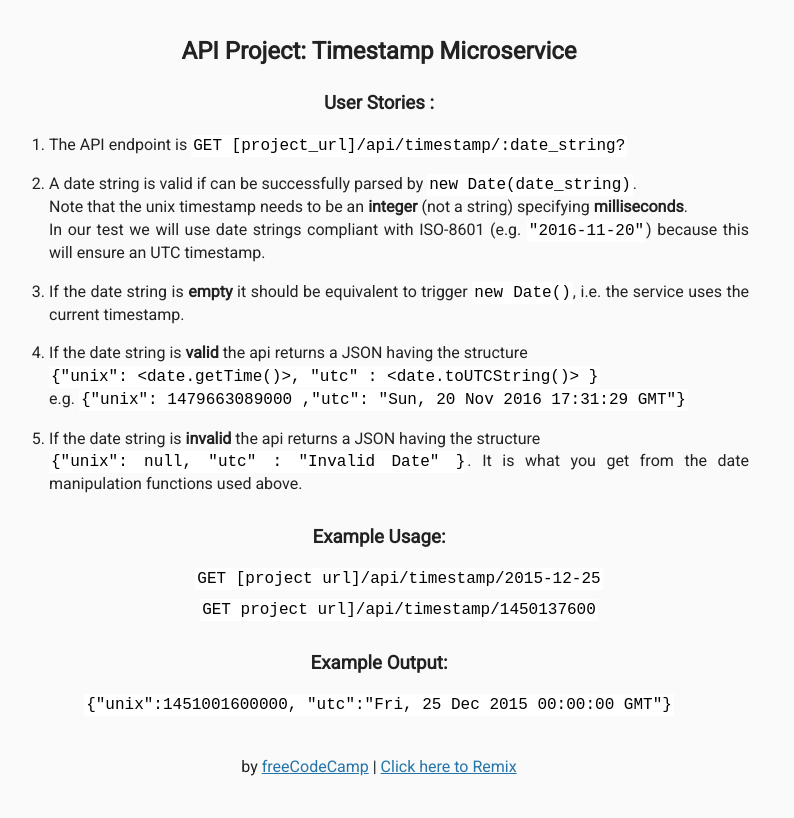
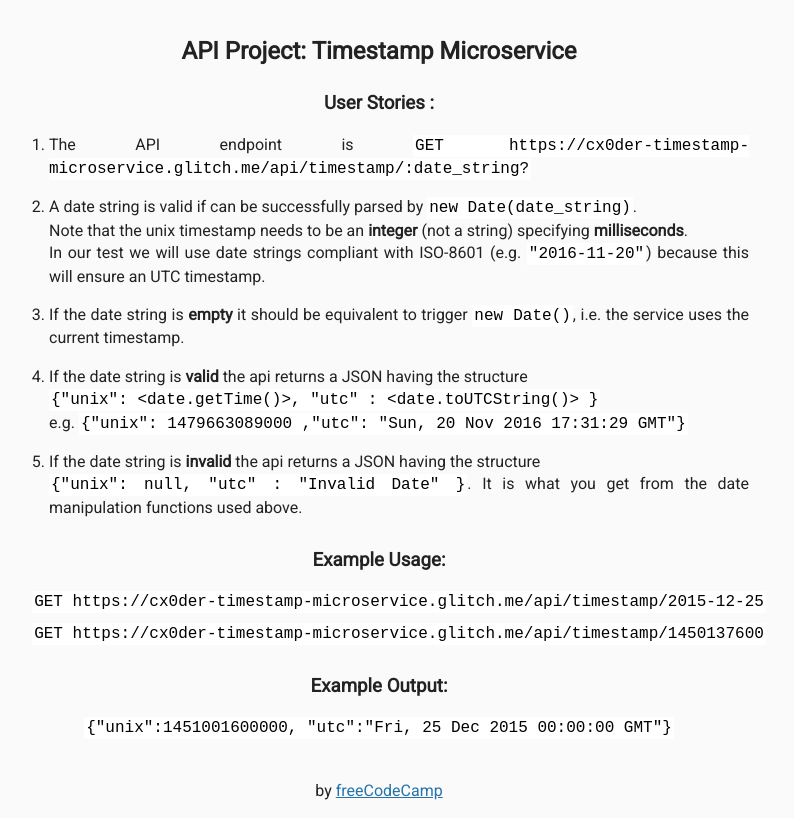
Before and after one commit to cx0der/timestamp-microservice, a website: page views/index.html in a window 1280 px wide. Shown: the whole page, without its empty margins (261-1055 px from the left). Drawn offline with Linux system fonts and the light colour scheme; files that its build step writes are made by us from their sources.

Commit message:
Updated README with correct urls

```diff
--- a/views/index.html
+++ b/views/index.html
@@ -11,12 +11,12 @@
 
    <body>
 
-      <div class="container">
+      <main class="container">
         <h2>API Project: Timestamp Microservice</h2>
         <h3>User Stories :</h3>
         <ol class="user-stories">
 
-          <li>The API endpoint is <code>GET [project_url]/api/timestamp/:date_string?</code></li>
+          <li>The API endpoint is <code>GET https://cx0der-timestamp-microservice.glitch.me/api/timestamp/:date_string?</code></li>
           <li>A date string is valid if can be successfully parsed by <code>new Date(date_string)</code>.<br>
           Note that the unix timestamp needs to be an <strong>integer</strong> (not a string) specifying <strong>milliseconds</strong>.<br>
           In our test we will use date strings compliant with ISO-8601 (e.g. <code>"2016-11-20"</code>) because this will ensure an UTC timestamp.</li>
@@ -31,20 +31,20 @@
         <h3>Example Usage:</h3>
         <ul>
           <li>
-            <code>GET [project url]/api/timestamp/2015-12-25</code></li>
-          <li><code>GET project url]/api/timestamp/1450137600</code></li>
+            <code>GET https://cx0der-timestamp-microservice.glitch.me/api/timestamp/2015-12-25</code></li>
+          <li><code>GET https://cx0der-timestamp-microservice.glitch.me/api/timestamp/1450137600</code></li>
         </ul>
 
         <h3>Example Output:</h3>
         <p>
           <code>{"unix":1451001600000, "utc":"Fri, 25 Dec 2015 00:00:00 GMT"}</code>
         </p>
-      </div>
-      <div class="footer">
+      </main>
+      <footer class="footer">
         <p>
-          by <a href="http://www.freecodecamp.com/">freeCodeCamp</a> | <a href="https://hyperdev.com/#!/remix/FCC_API_timestamp_bplate/8338be2-a353-4892-8a0d-6295e4f12eb5">Click here to Remix</a>
+          by <a href="http://www.freecodecamp.com/">freeCodeCamp</a>
         </p>
-      </div>
+      </footer>
    </body>
 
 </html>
```
